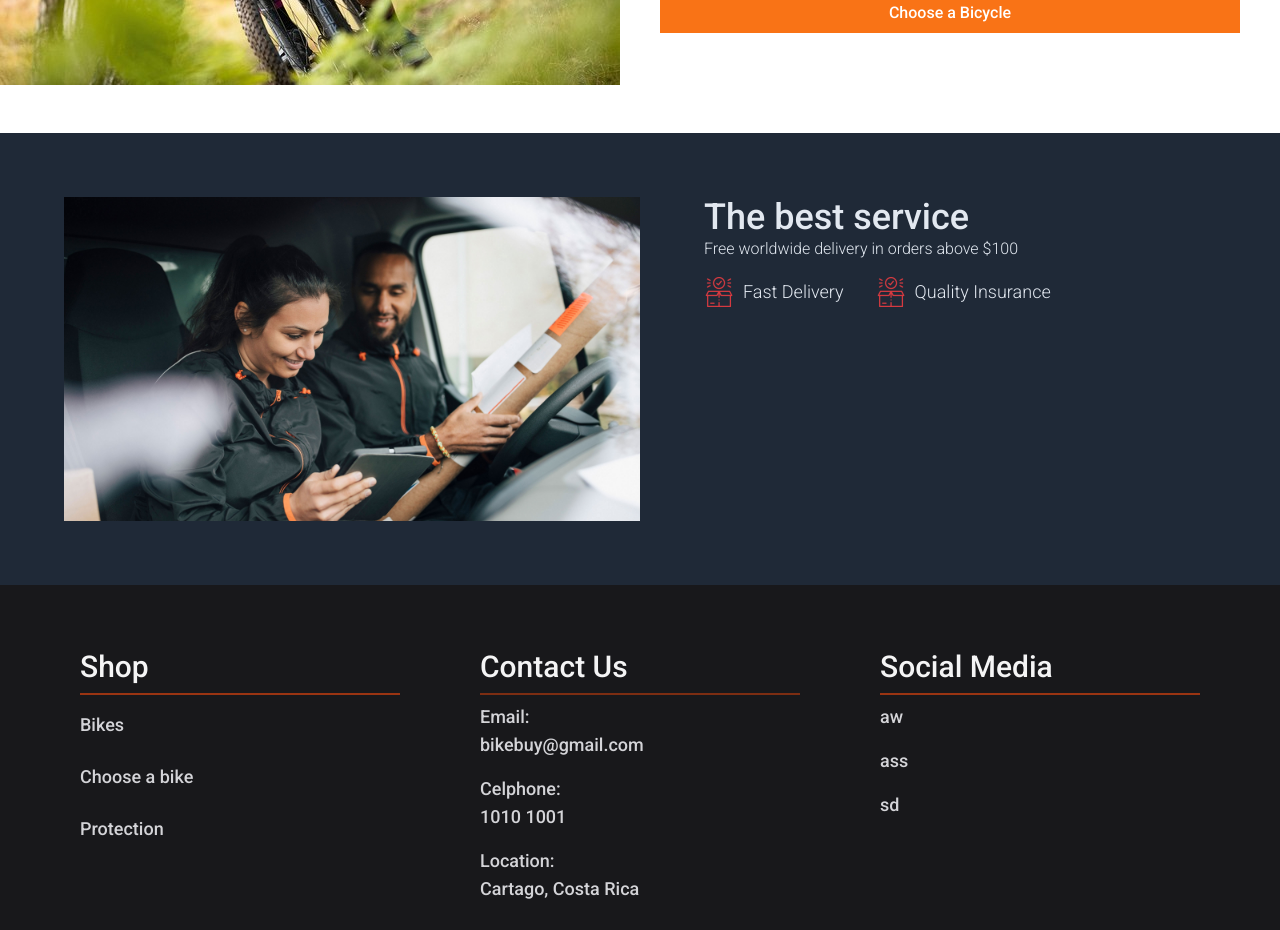
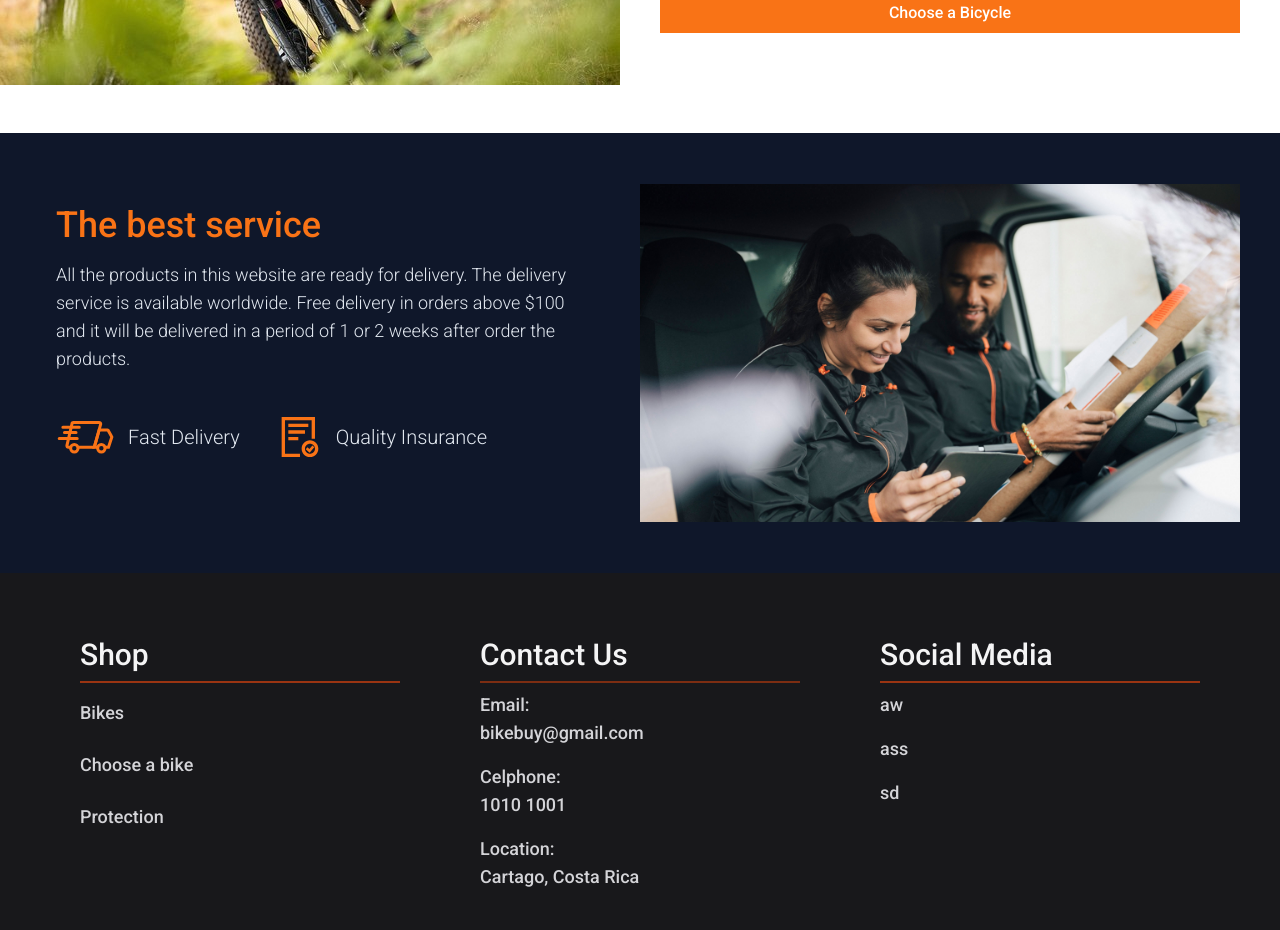
Before and after one commit to Byron-Segura/bike-shop, a React (Vite) app: page / in a window 1280 px wide. Shown: the part 2000-2930 px from the top of the page. Built offline with nearby package versions, Linux system fonts and the light colour scheme.

Commit message:
Change DeliveryServices.jsx style

```diff
--- a/src/pages/home/DeliveryServices.jsx
+++ b/src/pages/home/DeliveryServices.jsx
@@ -1,22 +1,22 @@
 export function DeliveryServices () {
   return (
-    <section className='bg-gray-800'>
-      <article className='h-2/3 p-8 md:p-16 flex flex-col md:flex-row gap-18 md:gap-16 font-light'>
-        <img src='../src/assets/home-image-03.jpg' alt='Delivery service' className='max-w-xl' />
-        <div className='text-slate-200'>
-          <h2 className='text-4xl font-bold'>The best service</h2>
-          <p>Free worldwide delivery in orders above $100</p>
-          <ul className='text-slate-200 py-4 flex flex-row gap-8 text-lg'>
+    <section className='bg-slate-900'>
+      <article className='h-2/3 p-6 md:p-10 flex flex-col-reverse md:flex-row gap-2 md:gap-12 font-light items-center'>
+        <div className='text-slate-200 p-4 py-8'>
+          <h2 className='text-4xl font-bold pb-4 text-orange-500'>The best service</h2>
+          <p className='text-lg'>All the products in this website are ready for delivery. The delivery service is available worldwide. Free delivery in orders above $100 and it will be delivered in a period of 1 or 2 weeks after order the products.</p>
+          <ul className='text-slate-200 py-8 flex flex-row gap-8 text-md sm:text-lg md:text-xl justify-center lg:justify-start'>
             <li className='flex flex-row gap-2 items-center'>
-              <img src='../src/assets/delivery-icon.webp' alt='Fast delivery icon' />
+              <img src='../src/assets/delivery-icon.svg' alt='Fast delivery icon' />
               <h4>Fast Delivery</h4>
             </li>
             <li className='flex flex-row gap-2 items-center'>
-              <img src='../src/assets/delivery-icon.webp' alt='Fast delivery icon' />
+              <img src='../src/assets/security-icon.svg' alt='Fast delivery icon' />
               <h4>Quality Insurance</h4>
             </li>
           </ul>
         </div>
+        <img src='../src/assets/home-image-03.jpg' alt='Delivery service' className='w-80 sm:w-3/6' />
       </article>
     </section>
   )
```
